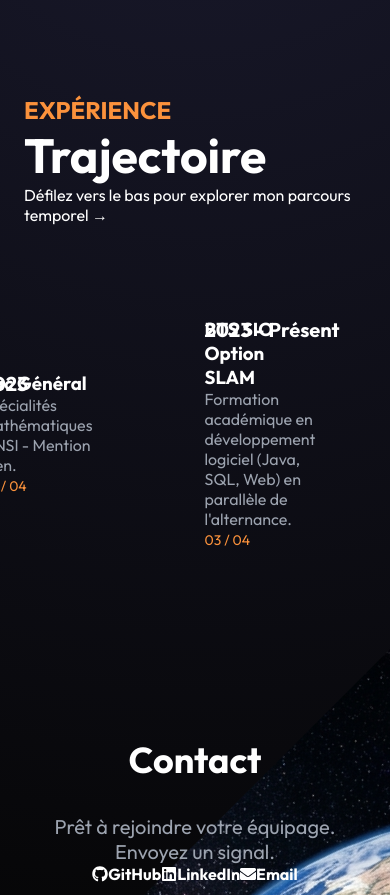
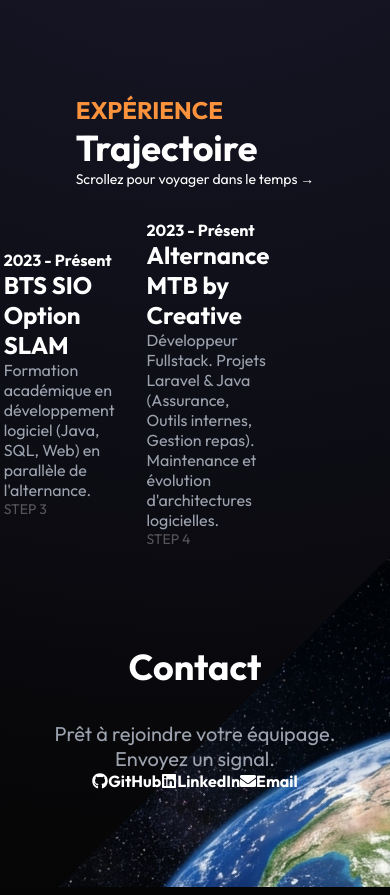
Before and after one commit to Yourselffff/portfolio, a React (Vite) app: page /#/ in a window 390 px wide. Shown: the part 1486-2381 px from the top of the page. Built offline with nearby package versions, Linux system fonts and the light colour scheme.

Commit message:
Fix Timeline bugs: solid background, better scroll pinning, and responsive cards

```diff
--- a/src/pages/Home.jsx
+++ b/src/pages/Home.jsx
@@ -144,44 +144,44 @@ const TimelineSection = ({ timeline }) => {
     const targetRef = useRef(null);
     const { scrollYProgress } = useScroll({
         target: targetRef,
+        offset: ["start start", "end end"]
     });
 
-    // Map vertical scroll (0 to 1) to horizontal movement (0% to -X%)
-    // Adjust -55% based on number of items to ensure we see the last one
-    const x = useTransform(scrollYProgress, [0, 1], ["0%", "-75%"]);
+    const x = useTransform(scrollYProgress, [0, 1], ["10%", "-85%"]);
 
     return (
-        <section ref={targetRef} id="timeline" className="relative h-[300vh] bg-black/10">
+        <section ref={targetRef} id="timeline" className="relative h-[400vh] bg-[#050505] z-20">
             <div className="sticky top-0 h-screen flex flex-col justify-center overflow-hidden">
 
-                {/* Section Header (Fixed or moving slowly) */}
-                <div className="container mx-auto px-6 mb-12 relative z-20">
+                {/* Header */}
+                <div className="container mx-auto px-6 mb-8 relative z-20">
                     <h2 className="text-orange-400 font-bold mb-2 uppercase tracking-widest">{timeline.subtitle}</h2>
-                    <h2 className="text-5xl md:text-7xl font-bold text-white font-header">{timeline.title}</h2>
-                    <p className="text-white/50 mt-4 max-w-md">Défilez vers le bas pour explorer mon parcours temporel →</p>
+                    <h2 className="text-4xl md:text-6xl font-bold text-white font-header">{timeline.title}</h2>
+                    <p className="text-white/50 mt-2 text-sm md:text-base">Scrollez pour voyager dans le temps →</p>
                 </div>
 
-                {/* Horizontal Scrolling Cards */}
-                <motion.div style={{ x }} className="flex gap-12 px-24 w-max items-center">
+                {/* Cards Container */}
+                <motion.div style={{ x }} className="flex gap-8 px-8 md:px-24 items-center w-max">
                     {timeline.items && timeline.items.map((item, idx) => (
-                        <div key={idx} className="group relative w-[500px] h-[400px] flex-shrink-0 perspective-1000">
-                            <div className="w-full h-full bg-white/5 border border-white/10 rounded-2xl p-8 flex flex-col justify-between backdrop-blur-md transition-all duration-500 hover:bg-white/10 hover:border-orange-500/30 hover:scale-105 shadow-2xl">
+                        <div key={idx} className="relative w-[85vw] md:w-[600px] h-[50vh] md:h-[500px] flex-shrink-0 perspective-1000">
+                            <div className="w-full h-full bg-[#111] border border-white/10 rounded-3xl p-6 md:p-10 flex flex-col justify-between shadow-2xl relative overflow-hidden group hover:border-orange-500/50 transition-colors duration-500">
 
-                                {/* Year Badge */}
-                                <div className="absolute -top-6 -left-6 w-20 h-20 bg-orange-500 rounded-full flex items-center justify-center font-bold text-black text-xl shadow-[0_0_30px_rgba(249,115,22,0.4)] z-10">
-                                    {item.year}
-                                </div>
+                                {/* Glow Effect */}
+                                <div className="absolute inset-0 bg-orange-500/5 opacity-0 group-hover:opacity-100 transition-opacity duration-500 pointer-events-none" />
 
-                                <div className="mt-8">
-                                    <h3 className="text-3xl font-bold text-white mb-4 leading-tight">{item.role}</h3>
-                                    <div className="h-1 w-20 bg-gradient-to-r from-orange-500 to-transparent mb-6" />
-                                    <p className="text-lg text-gray-400 leading-relaxed">
+                                <div className="relative z-10">
+                                    <div className="inline-block bg-orange-500 text-black font-bold px-4 py-2 rounded-full text-lg mb-6 shadow-lg shadow-orange-500/20">
+                                        {item.year}
+                                    </div>
+                                    <h3 className="text-2xl md:text-4xl font-bold text-white mb-4 leading-tight">{item.role}</h3>
+                                    <div className="h-1 w-20 bg-gradient-to-r from-orange-500 to-transparent mb-4" />
+                                    <p className="text-normal md:text-xl text-gray-400 leading-relaxed">
                                         {item.desc}
                                     </p>
                                 </div>
 
-                                <div className="text-right">
-                                    <span className="text-orange-400 font-mono text-sm opacity-50 group-hover:opacity-100 transition-opacity">0{idx + 1} / 0{timeline.items.length}</span>
+                                <div className="text-right opacity-30 font-mono text-sm">
+                                    STEP {idx + 1}
                                 </div>
                             </div>
                         </div>
```
